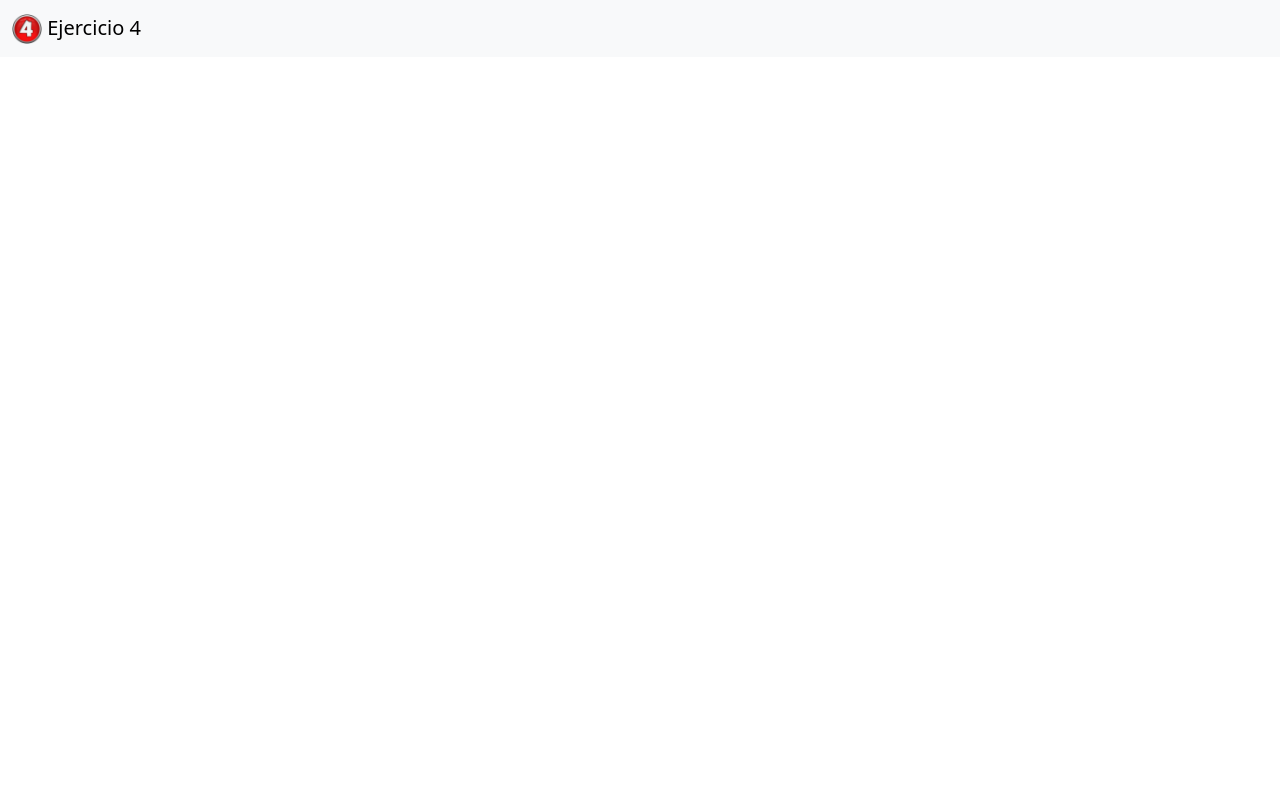
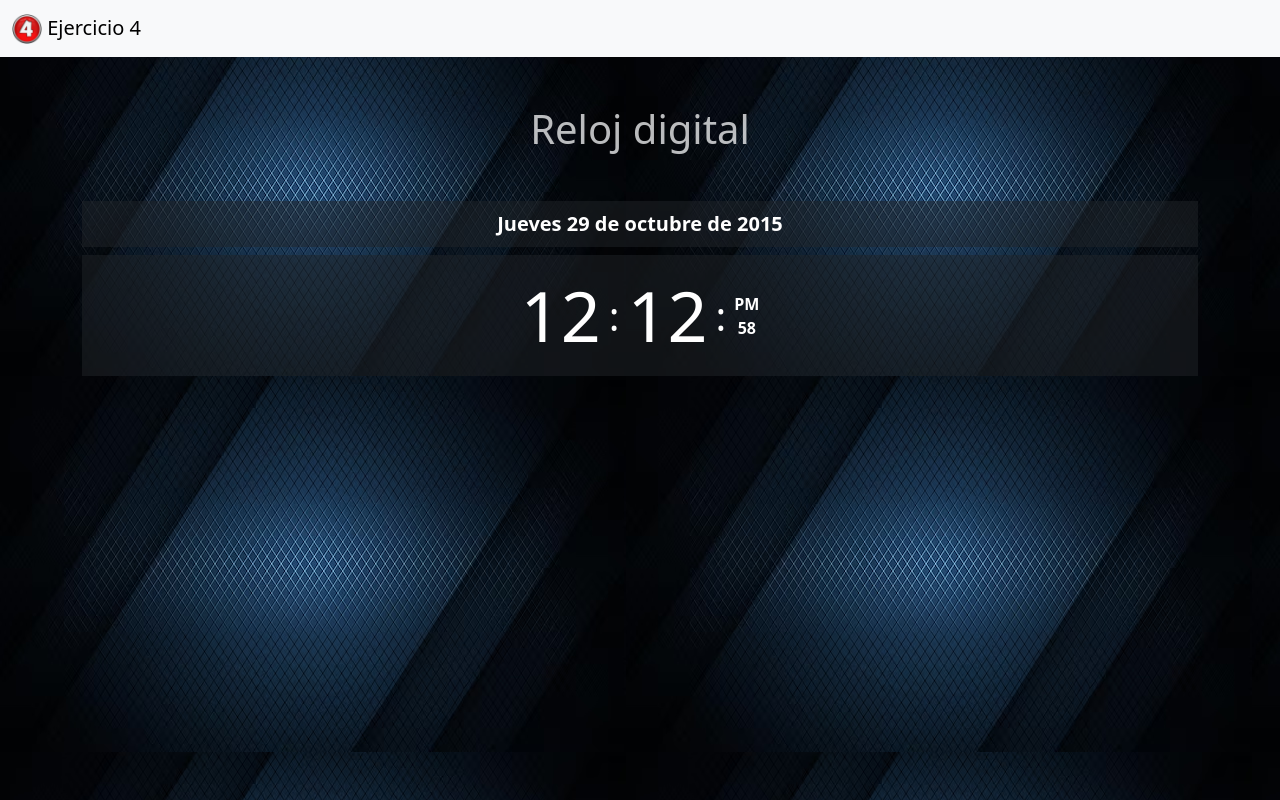
Before and after one commit to joaquin-fuentes/TP5-DOMyBOM-Ejercicio04, a plain HTML site: page index.html in a window 1280 px wide. Drawn offline with nearby package versions, Linux system fonts and the light colour scheme.

Commit message:
maquetado completado

```diff
--- a/css/estilos.css
+++ b/css/estilos.css
@@ -0,0 +1,6 @@
+body{
+    background-image: url(../img/bg1.avif);
+}
+.nroGrande{
+    font-size: 70px;
+}
--- a/index.html
+++ b/index.html
@@ -25,6 +25,37 @@
             </div>
         </nav>
     </header>
+    <main class="container text-center">
+        <h1 class="text-light opacity-75 my-5">Reloj digital</h1>
+        <section>
+            <article class="">
+                <div class=" bg-dark text-white bg-opacity-50 p-2 mb-2">
+                    <p class="fs-5 fw-bold m-0">Jueves 29 de octubre de 2015</p>
+                </div>
+                <div class=" bg-dark text-white bg-opacity-50 p-2 mt-2">
+                   <aside class="d-flex justify-content-center">
+                     <div class="d-flex flex-column justify-content-center">
+                        <p class=" nroGrande my-auto">12</p>
+                     </div>
+                     <div class="d-flex flex-column justify-content-center">
+                        <p class=" fs-1 mx-2  my-auto">:</p>
+                     </div>
+                     <div class="d-flex flex-column justify-content-center">
+                        <p class=" nroGrande my-auto">12</p>
+                     </div>
+                     <div class="d-flex flex-column justify-content-center">
+                        <p class=" fs-1 mx-2  my-auto">:</p>
+                     </div>
+                     <div class="d-flex flex-column justify-content-center">
+                        <p class="fs-6 m-0 fw-bold ">PM</p>
+                        <p class="fs-6 m-0 fw-bold ">58</p>
+                     </div>
+                   </aside>
+                </div>
+
+            </article>
+        </section>
+    </main>
 
 
 
```
Also changed, not shown: img/bg1.avif (added).
